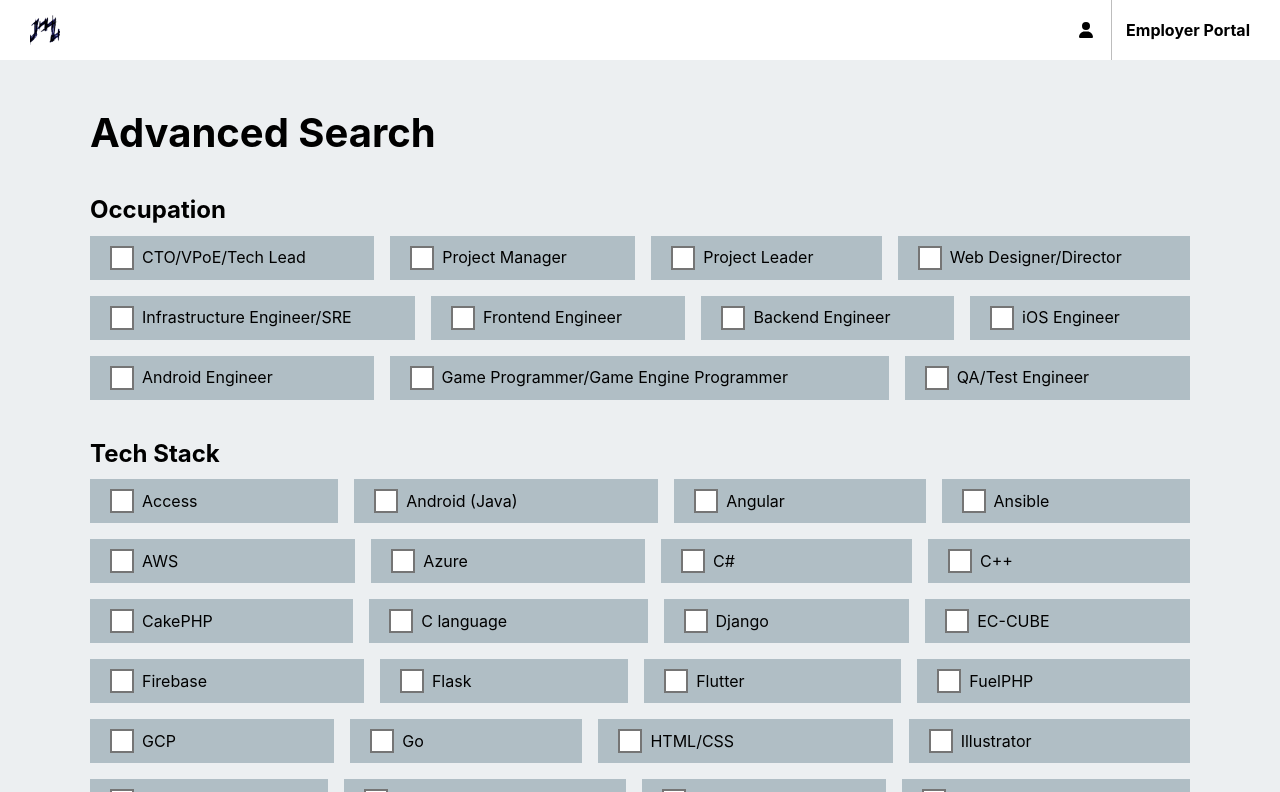
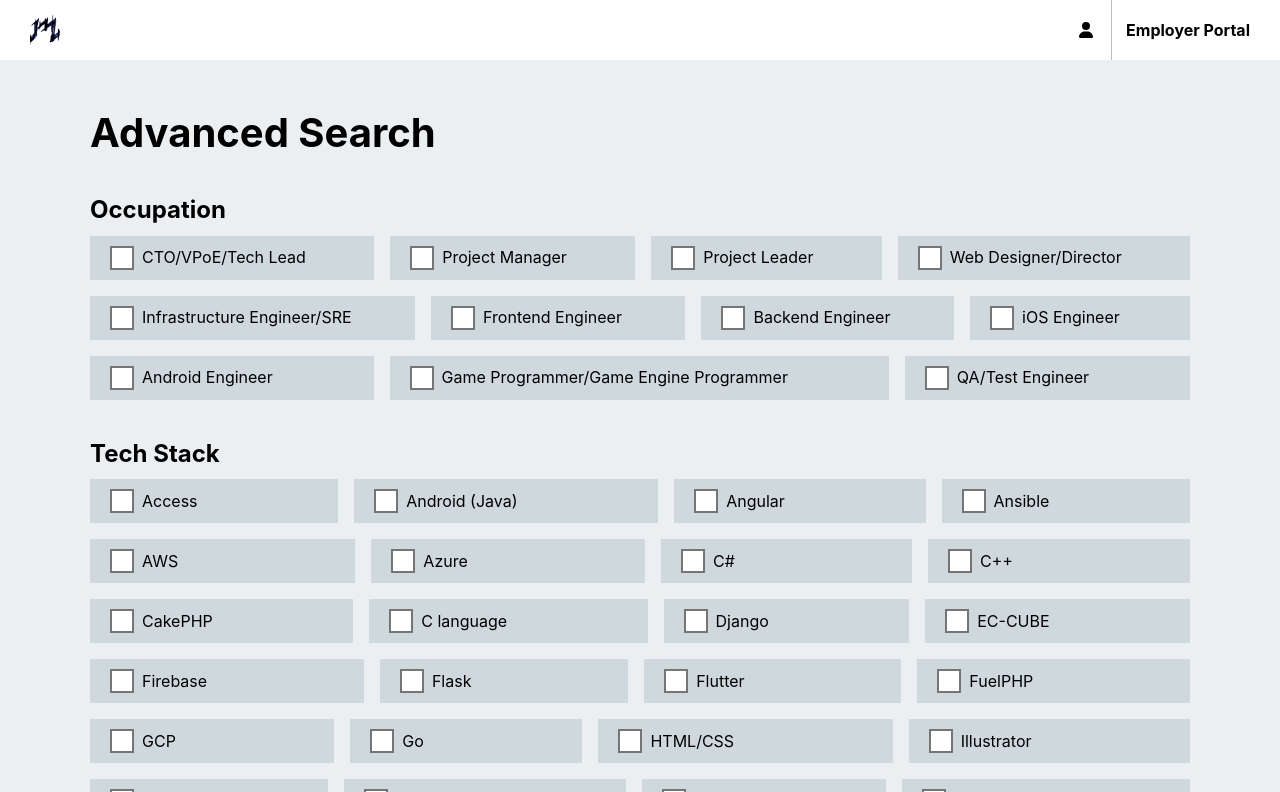
Before and after one commit to jcplus/job-match, a Next.js app: page / in a window 1280 px wide. Shown: the top 792 px of the page. Built offline with nearby package versions, Linux system fonts and the light colour scheme.

Commit message:
Some styles changes

```diff
--- a/public/css/base.css
+++ b/public/css/base.css
@@ -12,8 +12,9 @@ html, body {
 	width: 100%;
 }
 
+/* perspective will malfunction the fixed position of its direct children */
 body {
-	perspective: 100px;
+	/*perspective: 100px;*/
 }
 
 a, h1, h2, h3, h4, h5, h6, p {
--- a/styles/advanced-search.module.css
+++ b/styles/advanced-search.module.css
@@ -12,7 +12,7 @@
 }
 
 .filter {
-	background-color: var(--blue-gray-200);
+	background-color: var(--blue-gray-100);
 	flex-grow: 1;
 	transition: background-color .2s, color .2s;
 }
@@ -66,7 +66,7 @@
 	}
 
 	.filter:hover {
-		background-color: var(--blue-gray-100);
+		background-color: var(--blue-gray-200);
 	}
 
 	.filter._selected:hover {
--- a/styles/header.module.css
+++ b/styles/header.module.css
@@ -2,6 +2,7 @@
 	position: fixed;
 	background-color: white;
 	width: 100%;
+	z-index: 100;
 }
 
 .headerUserWrapper,
```
